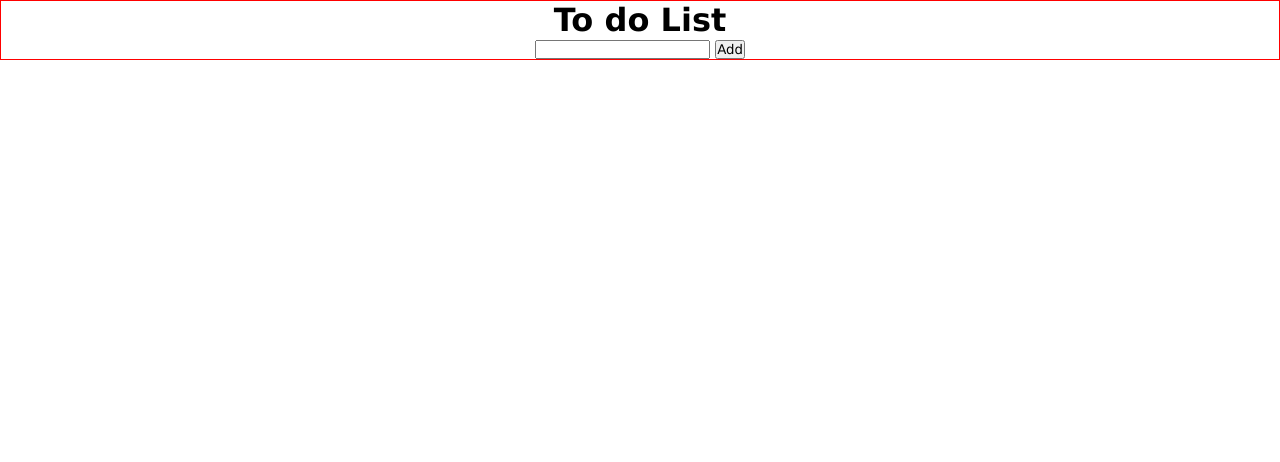
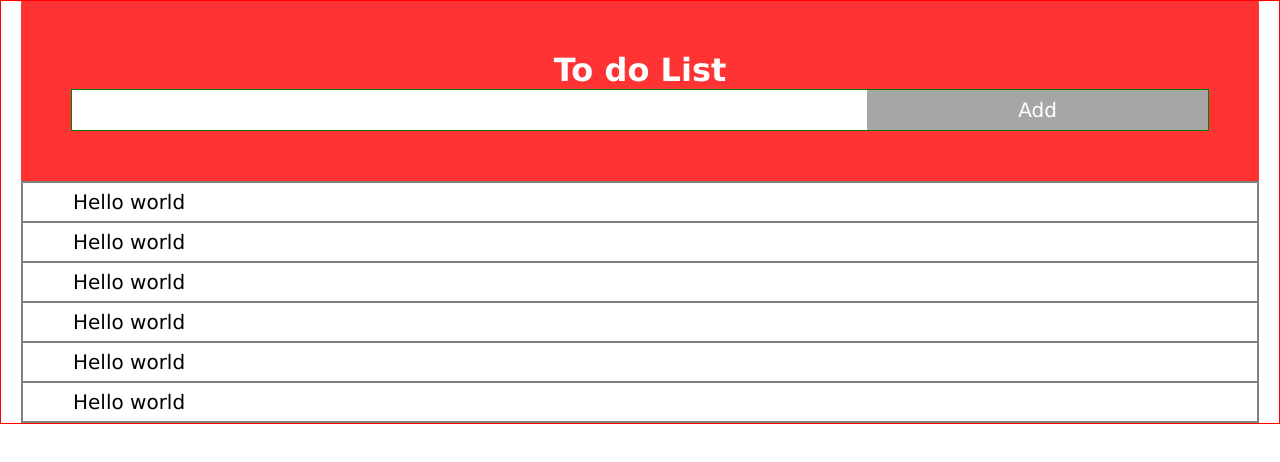
Before and after one commit to hhamidullohhub/todoList, a plain HTML site: page index.html in a window 1280 px wide. Drawn offline with Linux system fonts and the light colour scheme.

Commit message:
create element ul and li

```diff
--- a/index.html
+++ b/index.html
@@ -20,6 +20,15 @@
                     <button class="button" id="button">Add</button>
                 </section>
             </div>
+
+            <ul class="ul" id="ul">
+                <li class="li">Hello world</li>
+                <li class="li">Hello world</li>
+                <li class="li">Hello world</li>
+                <li class="li">Hello world</li>
+                <li class="li">Hello world</li>
+                <li class="li">Hello world</li>
+            </ul>
         </div>
     </div>
 
--- a/style/sass.scss
+++ b/style/sass.scss
@@ -13,6 +13,12 @@ a {
 
 .header {
     text-align: center;
+    background-color: rgb(255, 51, 51);
+    padding: 50px;
+
+    h1 {
+        color: #fff;
+    }
 }
 
 .container {
@@ -20,4 +26,36 @@ a {
     padding: 0px 20px;
     margin: 0 auto;
     border: 1px solid red;
+
+    .ul {
+        border: 1px solid gray;
+    }
+    .li {
+        padding: 7px 50px;
+        font-size: 20px;
+        border: 1px solid gray;
+    }
 }
+
+.section1 {
+    width: 100%;
+    display: flex;
+    align-items: center;
+    border: 1px solid green;
+
+    .input {
+        width: 70%;
+        font-size: 20px;
+        padding: 8px 10px;
+        border: none;
+    }
+
+    .button {
+        width: 30%;
+        font-size: 20px;
+        padding: 8px 10px;
+        border: none;
+        background-color: rgb(166, 166, 166);
+        color: #fff;
+    }
+}
```
Also changed, not shown: style/sass.css, 1 other file.
